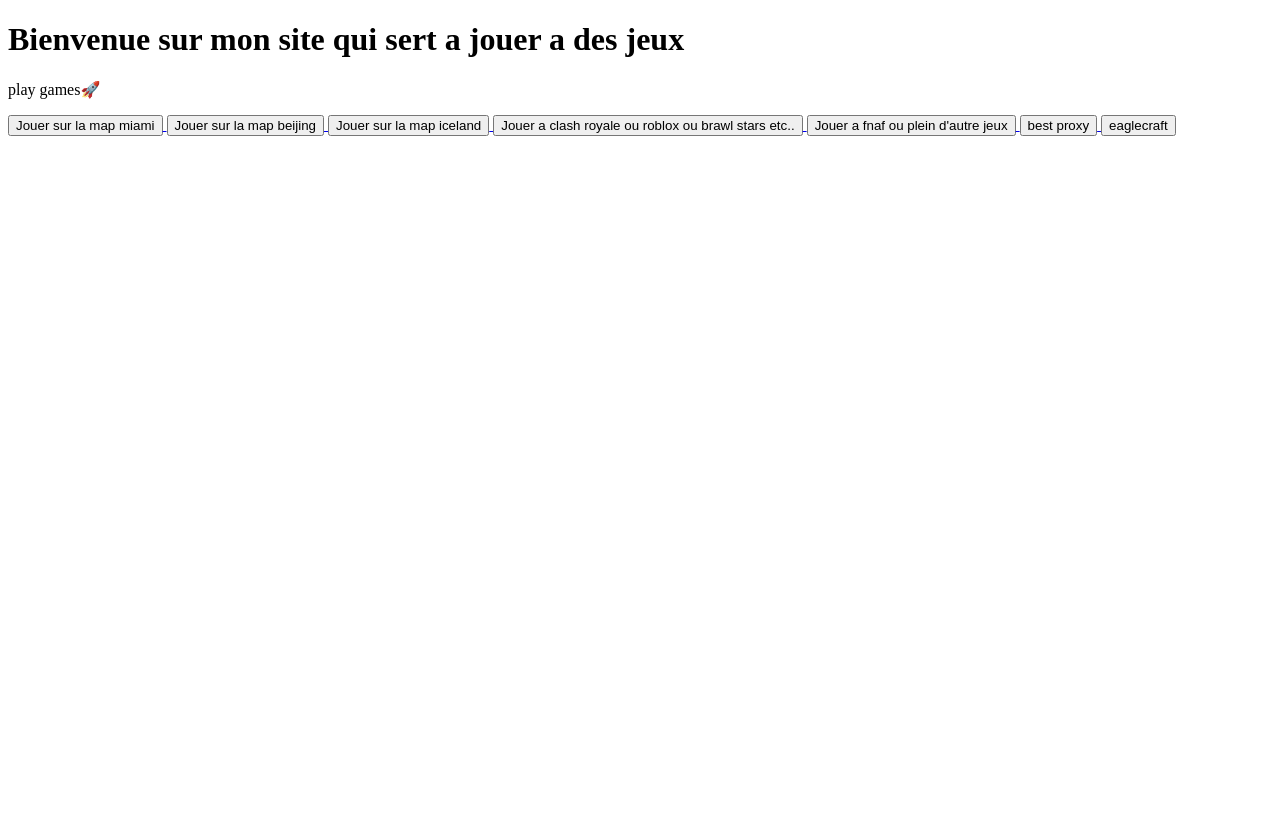
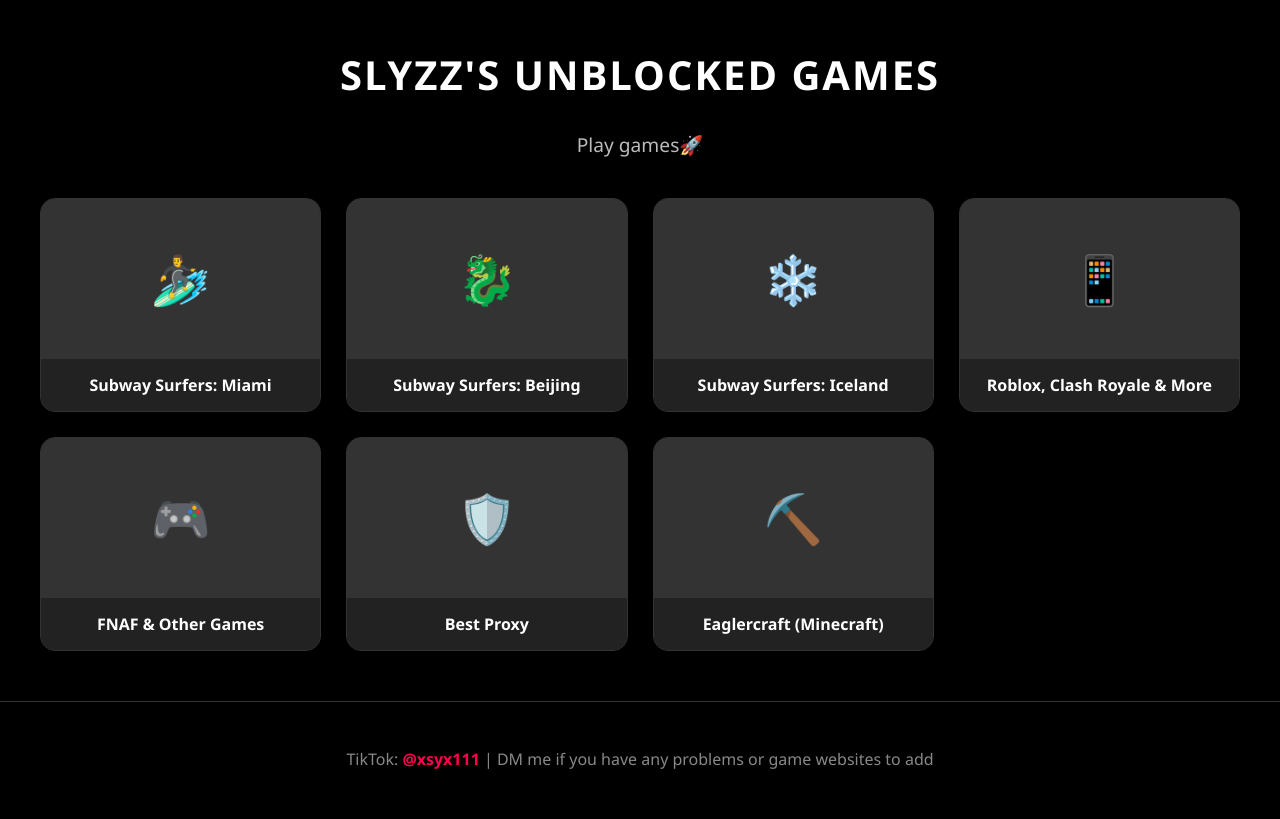
Before and after one commit to hamzabulut0422-arch/Unblocked-game-websites, a plain HTML site: page index.html in a window 1280 px wide. Drawn offline with Linux system fonts and the light colour scheme.

Commit message:
Update index.html

```diff
--- a/index.html
+++ b/index.html
@@ -2,38 +2,151 @@
 <html lang="fr">
 <head>
     <meta charset="UTF-8">
-    <title>unblocked game websites</title>
+    <meta name="viewport" content="width=device-width, initial-scale=1.0">
+    <title>Slyzz's Unblocked Game Websites</title>
+    <style>
+        /* Style Global */
+        body {
+            background-color: #000000; /* Fond noir */
+            color: #ffffff;           /* Texte blanc */
+            font-family: 'Segoe UI', Tahoma, Geneva, Verdana, sans-serif;
+            margin: 0;
+            padding: 20px;
+            display: flex;
+            flex-direction: column;
+            align-items: center;
+        }
+
+        h1 {
+            color: #ffffff;
+            font-size: 2.5rem;
+            margin-bottom: 10px;
+            text-transform: uppercase;
+            letter-spacing: 2px;
+        }
+
+        p.subtitle {
+            color: #bbbbbb;
+            margin-bottom: 40px;
+            font-size: 1.2rem;
+        }
+
+        /* Grille de jeux */
+        .games-grid {
+            display: grid;
+            grid-template-columns: repeat(auto-fit, minmax(280px, 1fr));
+            gap: 25px;
+            width: 100%;
+            max-width: 1200px;
+            padding-bottom: 50px;
+        }
+
+        /* Cartes de jeux */
+        .game-card {
+            background: #1a1a1a; /* Gris très foncé pour les cartes */
+            border: 1px solid #333;
+            border-radius: 15px;
+            overflow: hidden;
+            text-decoration: none;
+            color: white;
+            transition: all 0.3s ease;
+            display: flex;
+            flex-direction: column;
+            box-shadow: 0 4px 15px rgba(0,0,0,0.5);
+        }
+
+        .game-card:hover {
+            transform: translateY(-10px);
+            border-color: #ffffff;
+            box-shadow: 0 10px 25px rgba(255,255,255,0.1);
+        }
+
+        /* Image fictive (en attendant que tu mettes les tiennes) */
+        .game-thumb {
+            width: 100%;
+            height: 160px;
+            background: #333;
+            display: flex;
+            align-items: center;
+            justify-content: center;
+            font-size: 3rem;
+        }
+
+        .game-title {
+            padding: 15px;
+            font-weight: bold;
+            text-align: center;
+            background: #222;
+        }
+
+        /* Pied de page (Footer) */
+        footer {
+            margin-top: auto;
+            padding: 30px;
+            border-top: 1px solid #333;
+            width: 100%;
+            text-align: center;
+            color: #888;
+        }
+
+        footer a {
+            color: #ff0050; /* Couleur TikTok */
+            text-decoration: none;
+            font-weight: bold;
+        }
+
+        footer a:hover {
+            text-decoration: underline;
+        }
+    </style>
 </head>
 <body>
-    <h1>Bienvenue sur mon site qui sert a jouer a des jeux</h1>
-    <p>play games🚀</p>
 
-    <a href="https://yell0wsuit.page/assets/games/subway-surfers-unity/miami.html" target="_blank">
-<button>Jouer sur la map miami</button>
-</a>
-<a href="https://yell0wsuit.page/assets/games/subway-surfers-unity/beijing.html#google_vignette" target="_blank">
-<button>Jouer sur la map beijing</button>
-</a>
-<a href="https://yell0wsuit.page/assets/games/subway-surfers-unity/iceland.html#google_vignette" target="_blank">
-<button>Jouer sur la map iceland</button>
-</a>
-<a href="https://web.cloudmoonapp.com/fr/" target="_blank">
-<button>Jouer a clash royale ou roblox ou brawl stars etc..</button>
-</a>
-<a href="https://yandex.com/games/" target="_blank">
-<button>Jouer a fnaf ou plein d'autre jeux</button>
-</a>
-<a href="https://nexuss.zapto.org/" target="_blank">
-<button>best proxy </button>
-</a>
-<a href="https://eaglercraft.com/" target="_blank">
-<button>eaglecraft </button>
-</a>
+    <h1>Slyzz's Unblocked Games</h1>
+    <p class="subtitle">Play games🚀</p>
 
+    <div class="games-grid">
 
+        <a href="https://yell0wsuit.page/assets/games/subway-surfers-unity/miami.html" target="_blank" class="game-card">
+            <div class="game-thumb">🏄‍♂️</div>
+            <div class="game-title">Subway Surfers: Miami</div>
+        </a>
 
+        <a href="https://yell0wsuit.page/assets/games/subway-surfers-unity/beijing.html#google_vignette" target="_blank" class="game-card">
+            <div class="game-thumb">🐉</div>
+            <div class="game-title">Subway Surfers: Beijing</div>
+        </a>
 
+        <a href="https://yell0wsuit.page/assets/games/subway-surfers-unity/iceland.html#google_vignette" target="_blank" class="game-card">
+            <div class="game-thumb">❄️</div>
+            <div class="game-title">Subway Surfers: Iceland</div>
+        </a>
 
+        <a href="https://web.cloudmoonapp.com/fr/" target="_blank" class="game-card">
+            <div class="game-thumb">📱</div>
+            <div class="game-title">Roblox, Clash Royale & More</div>
+        </a>
+
+        <a href="https://yandex.com/games/" target="_blank" class="game-card">
+            <div class="game-thumb">🎮</div>
+            <div class="game-title">FNAF & Other Games</div>
+        </a>
+
+        <a href="https://nexuss.zapto.org/" target="_blank" class="game-card">
+            <div class="game-thumb">🛡️</div>
+            <div class="game-title">Best Proxy</div>
+        </a>
+
+        <a href="https://eaglercraft.com/" target="_blank" class="game-card">
+            <div class="game-thumb">⛏️</div>
+            <div class="game-title">Eaglercraft (Minecraft)</div>
+        </a>
+
+    </div>
+
+    <footer>
+        <p>TikTok: <a href="https://www.tiktok.com/@xsyx111" target="_blank">@xsyx111</a> | DM me if you have any problems or game websites to add</p>
+    </footer>
 
 </body>
 </html>
```
